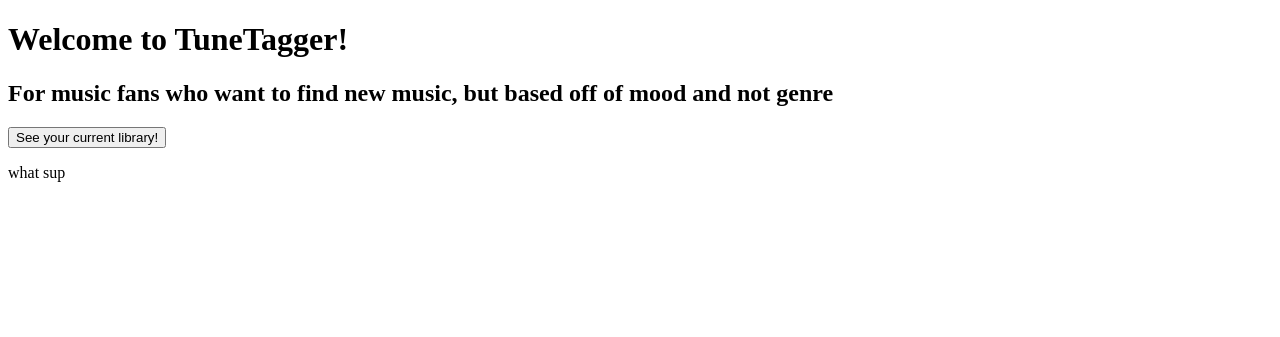
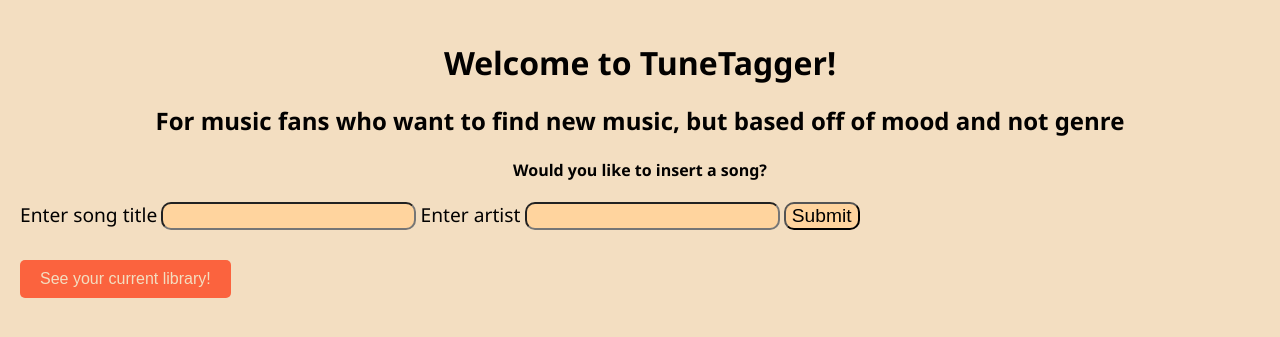
Before and after one commit to erikalanj/TuneTagger, a Flask app: template templates/index.html in a window 1280 px wide. Shown: the top 337 px of the page. Run offline with Flask 3, Linux system fonts and the light colour scheme; the template is opened without the code that fills it, so the values that code supplies are empty.

Commit message:
User can now input song into library

```diff
--- /dev/null
+++ b/static/css/index.css
@@ -0,0 +1,65 @@
+body {
+  background-color: #f3dec1;
+  font-family: "Segoe UI", Tahoma, Geneva, Verdana, sans-serif;
+  margin: 0;
+  padding: 20px;
+}
+
+h1,
+h2,
+h4 {
+  text-align: center;
+  color: #020100;
+  margin-bottom: 20px;
+}
+
+label {
+  font-size: larger;
+  color: #020100;
+  text-align: center;
+}
+
+input {
+  background-color: #ffd49e;
+  font-size: larger;
+  border-radius: 10px;
+  transition: background-color 0.3s ease;
+  cursor: pointer;
+}
+
+input:hover {
+  transform: scale(1.01);
+  transition: 0.3s;
+  background: #ffff;
+}
+
+button {
+  background-color: #fb633e;
+  color: #f3dec1;
+  border: none;
+  padding: 10px 20px;
+  border-radius: 5px;
+  cursor: pointer;
+  font-size: 1rem;
+  transition: background-color 0.3s ease;
+  margin: 0 auto;
+  margin-top: 30px;
+}
+
+button:hover {
+  transform: scale(1.05);
+  transition: 0.3s;
+  background-color: #d2552f;
+}
+
+div.container,
+div.section {
+  background-color: #ffd49e;
+  padding: 20px;
+  margin: 20px 0;
+  border-radius: 10px;
+}
+
+p {
+  line-height: 1.6;
+}
--- a/templates/base.html
+++ b/templates/base.html
@@ -3,6 +3,10 @@
   <head>
     <meta charset="UTF-8" />
     <meta name="viewport" content="width=device-width, initial-scale=1.0" />
+    <link
+      rel="stylesheet"
+      href="{{url_for('static', filename='css/index.css')}}"
+    />
     {% block head%}{% endblock %}
   </head>
   <body>
--- a/templates/index.html
+++ b/templates/index.html
@@ -1,18 +1,35 @@
-{% extends 'base.html' %} {% block head %} {% endblock %} {% block body %}
-<h1>Welcome to TuneTagger!</h1>
+{% extends 'base.html' %} {% block head %} <title>TuneTagger</title>
+{% endblock %} {% block body %}
+<h1 id="title">Welcome to TuneTagger!</h1>
 <h2>
   For music fans who want to find new music, but based off of mood and not genre
 </h2>
 <div>
-  <button id="ShowLibraryButton">See your current library!</button>
-  <p id="LibraryOutput">what sup</p>
+  <h4>Would you like to insert a song?</h4>
+  <!-- <label for="artist-to-insert" action="{}">Artist title</label>
+  <input type="text" id="artist-to-insert" action="/" />
+  <br />
+  <label for="title-to-insert">Song title</label>
+  <input type="text" id="title-to-insert" action="/" />
+  <br />
+  <button id="insert-song">Add</button>
+  <br /> -->
+  <form action="{{url_for('index')}}" method="post">
+    <label for="title-to-insert">Enter song title</label>
+    <input type="text" name="title-to-insert" id="title-to-insert" />
+    <label for="artist-to-insert">Enter artist</label>
+    <input type="text" name="artist-to-insert" id="artist-to-insert" />
+    <input type="submit" id="submit-insertion" value="Submit" />
+  </form>
+  <button id="show-library-button">See your current library!</button>
+  <p id="library-output"></p>
 </div>
 
 <script>
-  const myButton = document.getElementById("ShowLibraryButton");
+  const myButton = document.getElementById("show-library-button");
   const libraryData = `{{ library_data|safe }}`;
   myButton.addEventListener("click", function () {
-    document.getElementById("LibraryOutput").innerHTML = libraryData;
+    document.getElementById("library-output").innerHTML = libraryData;
   });
 </script>
 {% endblock %}
--- a/test.py
+++ b/test.py
@@ -1,4 +1,4 @@
-from flask import Flask, render_template
+from flask import Flask, render_template, request
 import sqlite3
 import pandas as pd
 
@@ -30,8 +30,15 @@ def insert_song(song_title, song_artist):
 app = Flask(__name__)
 
 
-@app.route("/")
+@app.route("/index", methods=["POST", "GET"])
 def index():
+    if request.method == "POST":
+        song_title = request.form["title-to-insert"]
+        song_artist = request.form["artist-to-insert"]
+        if song_artist and song_title:
+            insert_song(song_title, song_artist)
+            connection.commit()
+
     data = show_database()
     dataframe = pd.DataFrame(data, columns=["Song Title", "Artist Name"])
     connection.commit()
```
Also changed, not shown: tunes.db.
